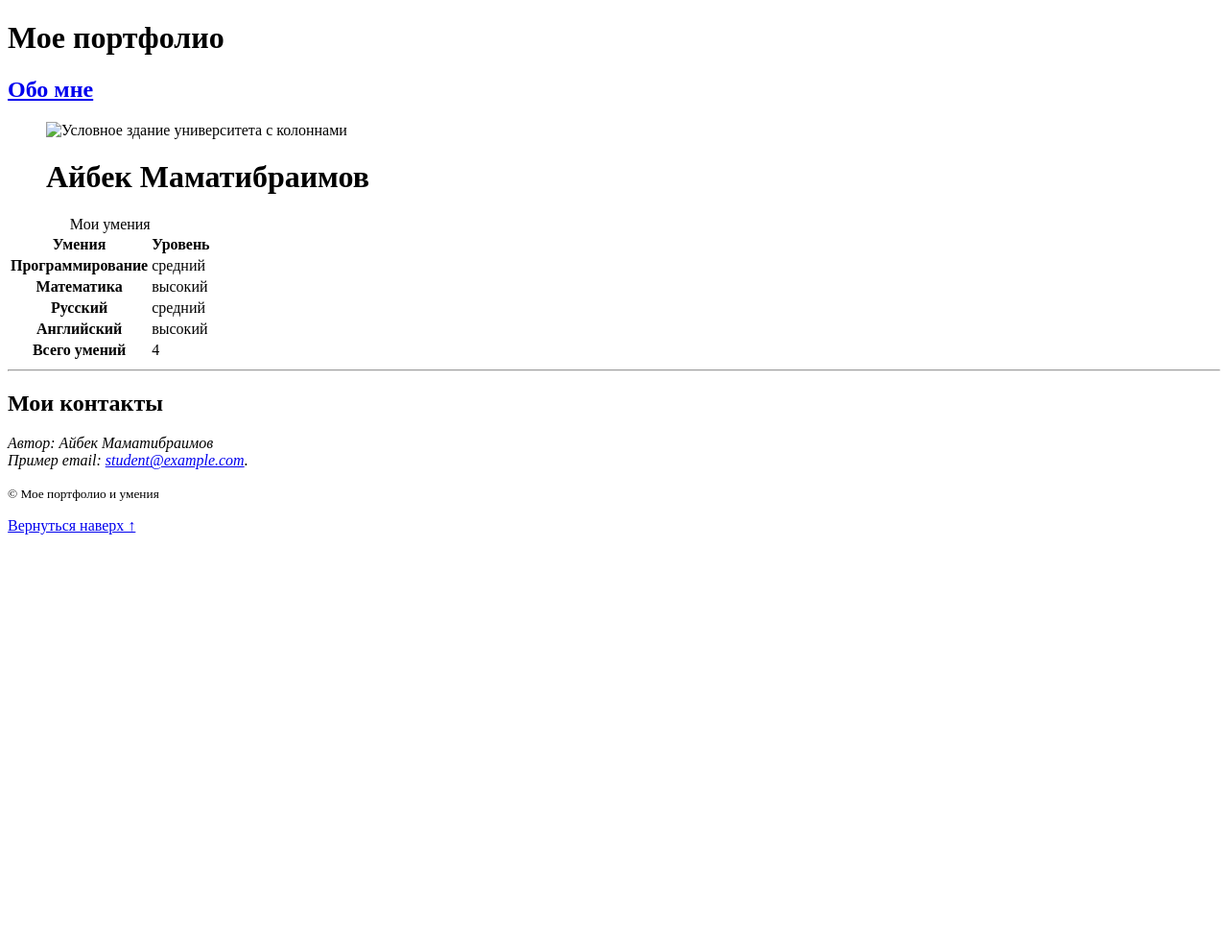
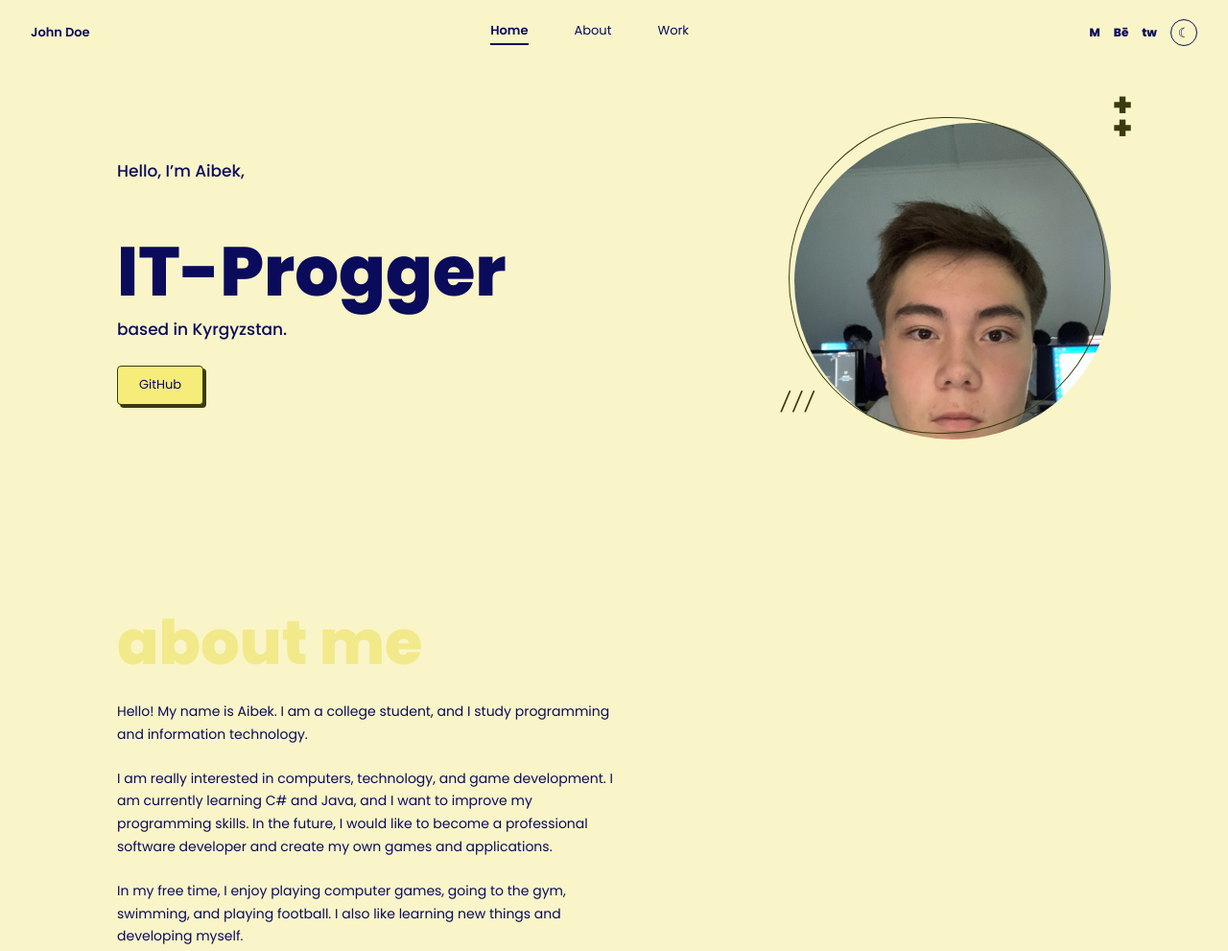
Before and after one commit to zentyks/sca-25b-web-programming, a plain HTML site: page aibek.html in a window 1280 px wide. Shown: the top 991 px of the page at 96% size. Before the commit the page ends 800 px from the top, so only its background shows below. Drawn offline with Linux system fonts and the light colour scheme.

Commit message:
Add files via upload

```diff
--- a/aibek.html
+++ b/aibek.html
@@ -1,69 +1,83 @@
 <!DOCTYPE html>
-<html lang="en">
+<html lang="ru">
 <head>
-    <meta charset="UTF-8">
-    <meta name="viewport" content="width=device-width, initial-scale=1.0">
-    <title>Aibek Mamatibraimov</title>
-    <strong><h1>Мое портфолио</h1></strong>
-    <h2><a href="#schedule">Обо мне</a></h2>
+  <meta charset="UTF-8">
+  <meta name="viewport" content="width=device-width, initial-scale=1">
+  <title>Aibek — портфолио</title>
+
+  <link href="https://fonts.googleapis.com/css2?family=Poppins:wght@400;500;600;800&display=swap" rel="stylesheet">
+
+  <link rel="stylesheet" href="st.css">
+
+  <script src="jas.js" defer></script>
 </head>
 <body>
-    <main>
 
-    <figure>
-        <img src="a.jpeg" alt="Условное здание университета с колоннами"
-        width="480" height="">
-        <h1><figcaption>Айбек Маматибраимов</figcaption></h1>
-      </figure>
-    </main>
-    <section id="schedule">
-      <table>
-        <caption>Мои умения</caption>
-        <thead>
-          <tr>
-            <th scope="col">Умения</th>
-            <th scope="col">Уровень</th>
-          </tr>
-        </thead>
-        <tbody>
-          <tr>
-            <th scope="rowgroup" >Программирование</th>
-            <td>средний</td>
-          </tr>
-          <tr>
-            <th scope="row">Математика</th>
-            <td>высокий</td>
-          </tr>
-          <tr>
-            <th scope="row">Русский</th>
-            <td>средний</td>
-          </tr>
-          <tr>
-            <th scope="row">Английский</th>
-            <td>высокий</td>
-          </tr>
-        </tbody>
-        <tfoot>
-          <tr>
-            <th scope="row">Всего умений</th>
-            <td>4</td>
-          </tr>
-        </tfoot>
-      </table>
-      <!-- rowspan объединяет строки, colspan — столбцы. -->
-    </section>
+  <header>
+    <div class="logo">John Doe</div>
+    <nav>
+      <a href="#top">Home</a>
+      <a href="#about">About</a>
+      <a href="#work">Work</a>
+    </nav>
+    <div class="socials">
+      <a href="#">M</a><a href="#">Bē</a><a href="#">tw</a>
+      <button id="theme-toggle" type="button" aria-label="Сменить тему">☾</button>
+    </div>
+  </header>
 
-    <footer>
-    <hr>
-    <h2>Мои контакты</h2>
-    <address>
-      Автор: Айбек Маматибраимов<br>
-      Пример email: <a href="mailto:student@example.com">student@example.com</a>.
-    </address>
-    <p><small>&copy;
-        Мое портфолио и умения
-    </small></p>
-    <p><a href="#top">Вернуться наверх ↑</a></p>
-  </footer>
+  <section class="hero" id="top">
+    <div>
+      <h2>Hello, I’m Aibek,</h2>
+      <h1>IT-Progger</h1>
+      <p>based in Kyrgyzstan.</p>
+      <a class="btn" href="https://github.com/zentyks" target="_blank" rel="noopener">GitHub</a>
+    </div>
+
+    <div class="photo">
+      <span class="plus">+<br>+</span>
+      <div class="blob">
+        <img src="aibek.jpeg" alt="Aibek">
+      </div>
+      <span class="slashes">///</span>
+    </div>
+  </section>
+
+  <section class="about" id="about">
+    <h2>about me</h2>
+    <p>Hello! My name is Aibek. I am a college student, and I study programming and information technology.</p>
+    <p>I am really interested in computers, technology, and game development. I am currently learning C# and Java, and I want to improve my programming skills. In the future, I would like to become a professional software developer and create my own games and applications.</p>
+    <p>In my free time, I enjoy playing computer games, going to the gym, swimming, and playing football. I also like learning new things and developing myself.</p>
+  </section>
+
+  <section class="work" id="work">
+    <h2>work</h2>
+    <p class="lead">Besides studying, I am also gaining practical experience in programming. I practice my skills by helping my relatives with programming tasks. I sometimes work part-time fixing bugs and correcting code. This helps me gain real-world experience, improve my problem-solving skills, and understand how programming works in practice.</p>
+
+    <div class="cards">
+      <article class="card">
+        <img src="math.webp" alt="Matematika">
+        <h3>My hobbies</h3>
+        <p>I have strong mathematical skills, and mathematics is one of my strengths. I enjoy solving complex problems and learning new mathematical concepts. I believe that my knowledge of mathematics helps me a lot in programming because it develops my logical thinking and problem-solving skills</p>
+      </article>
+
+      <article class="card card--low">
+        <img src="english.jpg" alt="English">
+        <h3>English</h3>
+        <p>I also have a strong command of English. My English level is around B2, and I am working towards reaching C1. I enjoy learning new vocabulary, improving my communication skills, and expanding my knowledge. I believe that English is essential in the IT industry because it allows me to communicate with people from different countries, understand technical documentation, and access more learning opportunities</p>
+      </article>
+    </div>
+  </section>
+
+  <section class="contact" id="contact">
+    <h2>contact</h2>
+    <div class="contact-row">
+      <img class="contact-photo" src="contact.jpg" alt="Aibek">
+      <a class="email" href="mailto:ajbekmamatibraimov@gmail.com">ajbekmamatibraimov@gmail.com</a>
+    </div>
+  </section>
+
+  <button id="to-top" type="button" aria-label="Наверх">↑</button>
+
 </body>
 </html>
--- /dev/null
+++ b/jas.js
@@ -0,0 +1,92 @@
+
+const themeBtn = document.querySelector("#theme-toggle");
+const root = document.documentElement; // тег <html>
+
+function setTheme(theme) {
+  root.setAttribute("data-theme", theme);
+  themeBtn.textContent = theme === "dark" ? "☀" : "☾";
+  try {
+    localStorage.setItem("theme", theme);
+  } catch (e) {}
+}
+
+
+let savedTheme = null;
+try {
+  savedTheme = localStorage.getItem("theme");
+} catch (e) {}
+const systemDark = window.matchMedia("(prefers-color-scheme: dark)").matches;
+setTheme(savedTheme || (systemDark ? "dark" : "light"));
+
+themeBtn.addEventListener("click", () => {
+  const current = root.getAttribute("data-theme");
+  setTheme(current === "dark" ? "light" : "dark");
+});
+
+
+
+const revealItems = document.querySelectorAll(
+  ".about h2, .about p, .work h2, .work .lead, .card, .contact h2, .contact-row"
+);
+
+revealItems.forEach((el) => el.classList.add("reveal"));
+
+const revealObserver = new IntersectionObserver(
+  (entries) => {
+    entries.forEach((entry) => {
+      if (entry.isIntersecting) {
+        entry.target.classList.add("visible");
+        revealObserver.unobserve(entry.target);
+      }
+    });
+  },
+  { threshold: 0.15 }
+);
+
+revealItems.forEach((el) => revealObserver.observe(el));
+
+
+
+const sections = document.querySelectorAll("section[id]");
+const navLinks = document.querySelectorAll("nav a");
+
+const navObserver = new IntersectionObserver(
+  (entries) => {
+    entries.forEach((entry) => {
+      if (entry.isIntersecting) {
+        navLinks.forEach((link) => {
+          link.classList.toggle("active", link.getAttribute("href") === "#" + entry.target.id);
+        });
+      }
+    });
+  },
+  { rootMargin: "-40% 0px -55% 0px" }
+);
+
+sections.forEach((section) => navObserver.observe(section));
+
+
+
+const toTop = document.querySelector("#to-top");
+
+window.addEventListener("scroll", () => {
+  toTop.classList.toggle("show", window.scrollY > 400);
+});
+
+toTop.addEventListener("click", () => {
+  window.scrollTo({ top: 0, behavior: "smooth" });
+});
+
+const emailLink = document.querySelector(".email");
+
+emailLink.addEventListener("click", (event) => {
+  event.preventDefault();
+  const email = emailLink.textContent.trim();
+
+  navigator.clipboard.writeText(email).then(() => {
+    emailLink.textContent = "Скопировано ✓";
+    setTimeout(() => (emailLink.textContent = email), 1500);
+  }).catch(() => {
+    window.location.href = "mailto:" + email;
+  });
+});
--- /dev/null
+++ b/st.css
@@ -0,0 +1,137 @@
+:root{
+  --bg:#f9f5c8;
+  --ink:#0b0b5c;
+  --accent:#f2e98a;
+  --btn:#f5ec7a;
+  --dark:#3a3a10;
+  --btn-ink:#0b0b5c;
+}
+
+/* Тёмная тема: JS ставит data-theme="dark" на <html> */
+:root[data-theme="dark"]{
+  --bg:#15152e;
+  --ink:#f4f1c9;
+  --accent:#34345e;
+  --dark:#d8cf6a;
+}
+body{transition:background .3s,color .3s}
+
+*{box-sizing:border-box;margin:0;padding:0}
+html{scroll-behavior:smooth}
+body{
+  background:var(--bg);
+  color:var(--ink);
+  font-family:"Poppins",system-ui,-apple-system,"Segoe UI",sans-serif;
+  line-height:1.7;
+}
+
+/* Шапка */
+header{display:flex;align-items:center;justify-content:space-between;padding:20px 32px;font-size:13px}
+header .logo{font-weight:600}
+nav{display:flex;gap:48px}
+nav a,.socials a{color:var(--ink);text-decoration:none}
+.socials{display:flex;gap:14px;font-weight:700;font-size:12px}
+
+/* Hero */
+.hero{
+  display:flex;align-items:center;justify-content:space-between;gap:40px;
+  max-width:1100px;margin:0 auto;padding:60px 32px 140px;
+}
+.hero h2{font-size:17px;font-weight:500}
+.hero h1{font-size:clamp(48px,8vw,72px);font-weight:800;line-height:1.1;margin:50px 0 6px}
+.hero p{font-size:17px;font-weight:500}
+
+.btn{
+  display:inline-block;margin-top:24px;padding:8px 22px;font-size:13px;
+  color:var(--btn-ink);background:var(--btn);border:1px solid var(--dark);border-radius:4px;
+  text-decoration:none;box-shadow:3px 3px 0 var(--dark);
+  transition:transform .15s,box-shadow .15s;
+}
+.btn:hover{transform:translate(2px,2px);box-shadow:1px 1px 0 var(--dark)}
+
+/* Фото в «кляксе» */
+.photo{position:relative;flex:0 0 auto;width:min(330px,70vw);aspect-ratio:1}
+.photo .blob{
+  width:100%;height:100%;
+  border-radius:58% 42% 50% 50% / 50% 52% 48% 50%;
+  background:linear-gradient(135deg,#7f8ea3,#3b4656);
+  overflow:hidden;display:grid;place-items:center;
+  color:#fff;font-size:14px;text-align:center;
+}
+.photo .blob img{width:100%;height:100%;object-fit:cover}
+.photo::before{
+  content:"";position:absolute;inset:-6px 6px 6px -6px;
+  border:1px solid var(--dark);
+  border-radius:50% 50% 52% 48% / 52% 48% 50% 50%;
+  pointer-events:none;
+}
+.photo .plus{position:absolute;top:-30px;right:-24px;font-size:34px;font-weight:700;color:var(--dark);line-height:.7;letter-spacing:2px}
+.photo .slashes{position:absolute;left:-14px;bottom:22px;font-size:20px;color:var(--dark);letter-spacing:3px;transform:skewX(-10deg)}
+
+/* Обо мне */
+.about{max-width:1100px;margin:0 auto;padding:40px 32px 100px}
+.about h2{font-size:clamp(48px,9vw,64px);font-weight:800;color:var(--accent);line-height:1;margin-bottom:28px}
+.about p{max-width:60ch;font-size:14px;margin-bottom:22px}
+
+/* Мобильная версия */
+@media (max-width:720px){
+  header{padding:16px 20px}
+  nav{gap:20px}
+  .hero{flex-direction:column-reverse;align-items:flex-start;padding-bottom:80px}
+}
+
+/* ===== Work ===== */
+.work,.contact{max-width:1100px;margin:0 auto;padding:0 32px}
+.work h2,.contact h2{
+  font-size:clamp(48px,9vw,64px);font-weight:800;
+  color:var(--accent);line-height:1;margin-bottom:28px;
+}
+.work .lead{max-width:60ch;font-size:14px;margin-bottom:28px}
+
+.cards{display:grid;grid-template-columns:repeat(2,minmax(0,1fr));gap:40px;align-items:start;margin-bottom:60px}
+.card img{display:block;width:100%;max-width:340px;aspect-ratio:4/3;object-fit:cover;background:#cfd8e3}
+.card h3{font-size:14px;font-weight:600;margin:22px 0 6px}
+.card p{font-size:11px;line-height:1.8;max-width:340px}
+.card--low{margin-top:22px}   /* правая карточка чуть ниже левой */
+
+/* ===== Contact ===== */
+.contact{padding-bottom:40px}
+.contact-row{display:flex;align-items:flex-end;justify-content:space-between;gap:24px;flex-wrap:wrap}
+.contact-photo{width:min(320px,100%);aspect-ratio:4/3;object-fit:cover;background:#cfd8e3;display:block}
+.email{font-size:14px;color:var(--ink);text-decoration:none}
+.email:hover{text-decoration:underline}
+
+@media (max-width:720px){
+  .cards{grid-template-columns:1fr}
+  .card--low{margin-top:0}
+}
+
+/* ===== Элементы для JavaScript ===== */
+.socials{align-items:center}
+#theme-toggle{
+  background:none;border:1px solid var(--ink);color:var(--ink);
+  width:28px;height:28px;border-radius:50%;cursor:pointer;font-size:14px;line-height:1;
+}
+#theme-toggle:hover{background:var(--ink);color:var(--bg)}
+
+/* появление при прокрутке */
+.reveal{opacity:0;transform:translateY(24px);transition:opacity .6s ease,transform .6s ease}
+.reveal.visible{opacity:1;transform:none}
+
+/* активный пункт меню */
+nav a{padding-bottom:2px;border-bottom:2px solid transparent;transition:border-color .2s}
+nav a.active{border-bottom-color:var(--ink);font-weight:600}
+
+/* кнопка «наверх» */
+#to-top{
+  position:fixed;right:20px;bottom:20px;width:44px;height:44px;border-radius:50%;
+  border:1px solid var(--dark);background:var(--btn);color:var(--btn-ink);
+  font-size:20px;cursor:pointer;box-shadow:3px 3px 0 var(--dark);
+  opacity:0;pointer-events:none;transform:translateY(10px);
+  transition:opacity .25s,transform .25s;
+}
+#to-top.show{opacity:1;pointer-events:auto;transform:none}
+
+@media (prefers-reduced-motion:reduce){
+  .reveal{opacity:1;transform:none;transition:none}
+}
```
Also changed, not shown: aibek.jpeg (added), english.jpg (added), math.webp (added).
